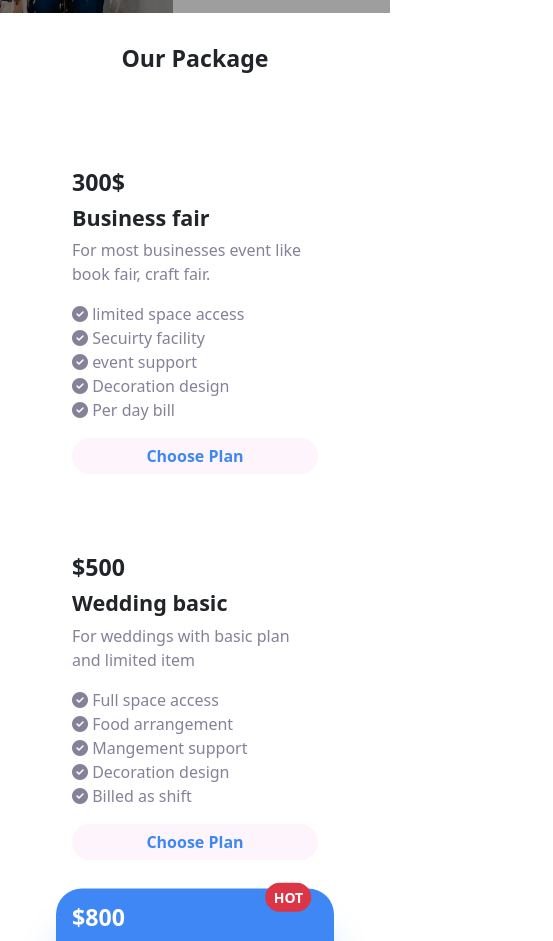
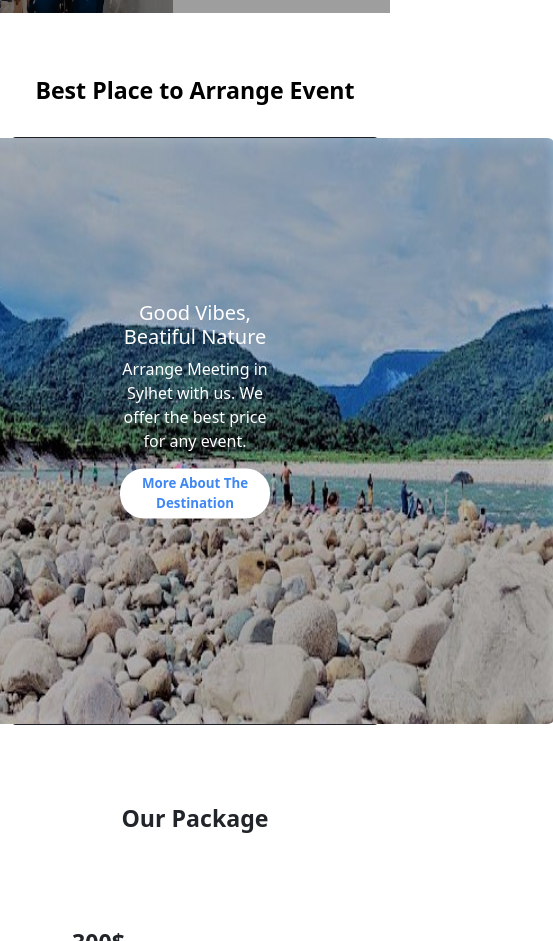
Before and after one commit to IHC25/convention-center, a plain HTML site: page index.html in a window 390 px wide. Shown: the part 629-1570 px from the top of the page, 553 px wide, since content can reach past the window. Drawn offline with nearby package versions, Linux system fonts and the light colour scheme; grey boxes are pictures that could not be loaded.

Commit message:
arrange event added

```diff
--- a/css/style.css
+++ b/css/style.css
@@ -1,3 +1,15 @@
+/* fonts  */
+@import url("https://fonts.googleapis.com/css2?family=Manrope:wght@700&family=Poppins:wght@400;500;700&display=swap");
+
+/* arrange event  */
+.event-btn {
+  background-color: white;
+  color: rgba(63, 135, 245, 1);
+  font-weight: 700;
+  border: white;
+  border-radius: 24px;
+}
+
 /* our package */
 .custom-card p {
   color: rgba(132, 129, 153, 1);
@@ -26,4 +38,13 @@
     width: 360px;
     height: 586px;
   }
+  .arrange-event-cover img {
+    transform: scaleX(2);
+    width: 360px;
+    height: 586px;
+  }
+  .event-btn {
+    font-size: smaller;
+    padding: 5px 0;
+  }
 }
--- a/index.html
+++ b/index.html
@@ -19,10 +19,6 @@
       src="https://kit.fontawesome.com/105676b967.js"
       crossorigin="anonymous"
     ></script>
-    <!-- font  -->
-    <style>
-      @import url("https://fonts.googleapis.com/css2?family=Manrope:wght@700&family=Poppins:wght@400;500;700&display=swap");
-    </style>
   </head>
 
   <body>
@@ -174,6 +170,29 @@
             <span class="carousel-control-next-icon" aria-hidden="true"></span>
             <span class="visually-hidden">Next</span>
           </button>
+        </div>
+      </section>
+      <!-- arrange event   -->
+      <section class="container-fluid my-5 py-3">
+        <h3 class="fw-bold text-black text-center pb-4">
+          Best Place to Arrange Event
+        </h3>
+        <div
+          class="card bg-dark text-white text-center position-relative arrange-event-cover"
+        >
+          <img src="images/tour.jpg" class="card-img" alt="..." />
+          <div
+            class="card-img-overlay position-absolute top-50 start-50 translate-middle"
+          >
+            <h5 class="card-title">Good Vibes, Beatiful Nature</h5>
+            <p class="card-text">
+              Arrange Meeting in Sylhet with us. We offer the best price for any
+              event.
+            </p>
+            <a href="#" class="btn event-btn text-center px-3 lh-base"
+              >More About The Destination</a
+            >
+          </div>
         </div>
       </section>
       <!-- our package  -->
```
Also changed, not shown: images/person 1.png (deleted), images/person 2.png (deleted), images/person 3.png (deleted), images/tour.jpg (added), images/wedding.png (deleted).
